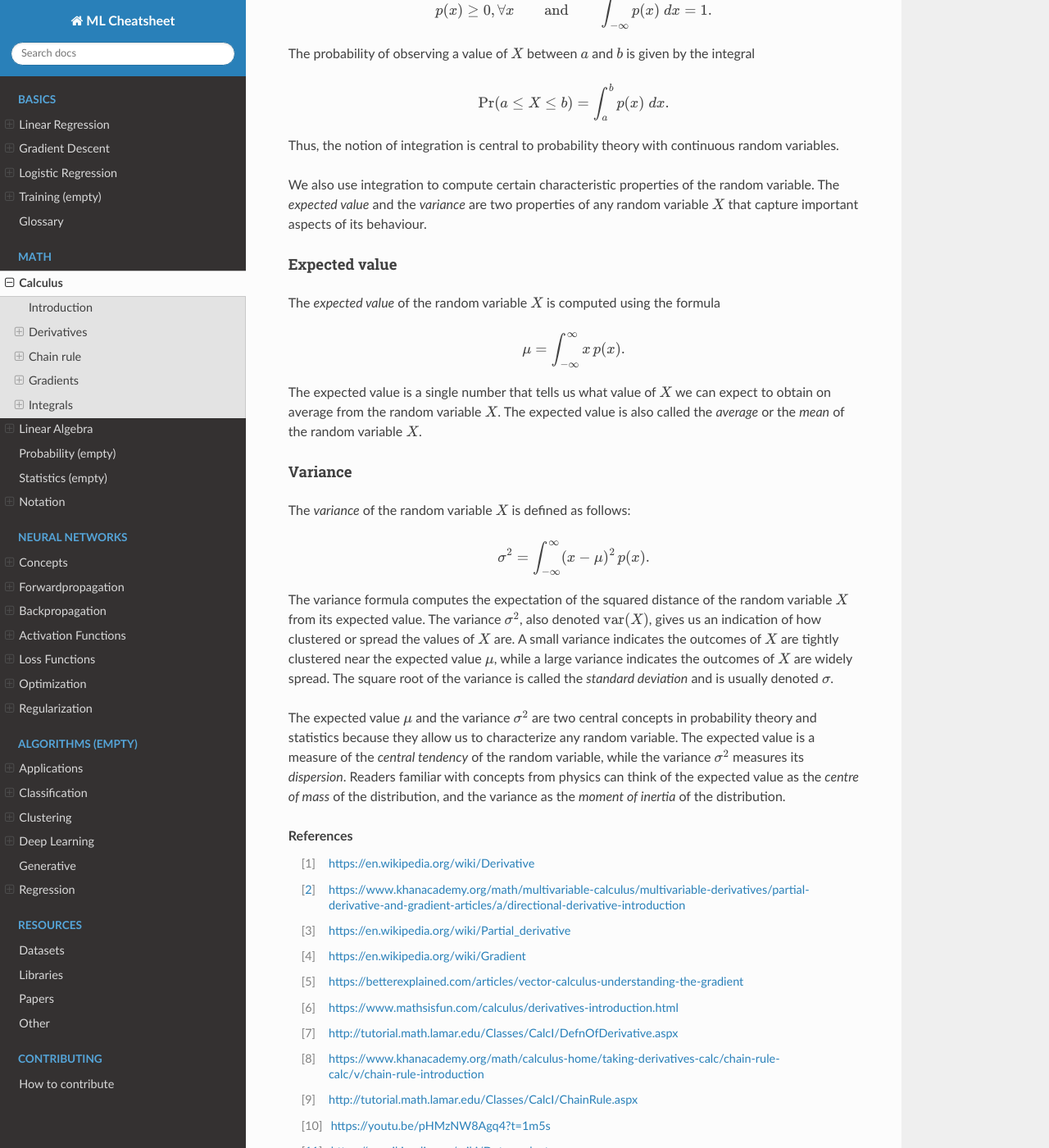
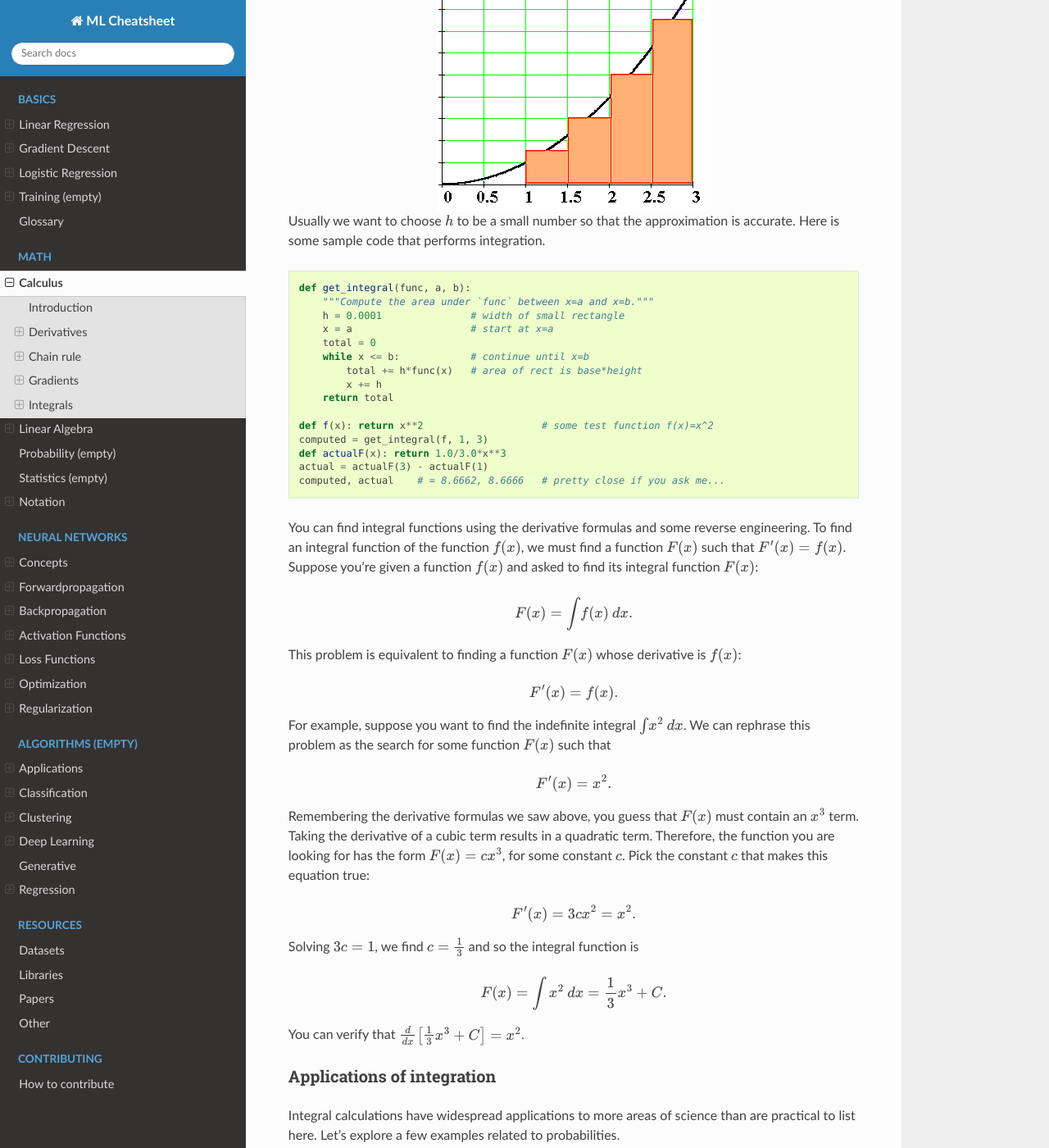
Before and after one commit to bfortuner/ml-glossary, a Sphinx documentation site: the page built from docs/calculus.rst, in a window 1280 px wide and 1400 px high, scrolled down 10382 px. Shown: the whole window at 82% size. Built offline with Sphinx 7.4.7 and the Read the Docs theme 2.0.0, drawn with Linux system fonts in a browser that asks for light colours; some of the changed text lies outside the part shown.

Commit message:
More on integrals

```diff
--- a/docs/calculus.rst
+++ b/docs/calculus.rst
@@ -118,14 +118,16 @@
 ::
 
   def get_derivative(func, x):
-      h = 0.0001                # step size
-      return (func(x+h) - func(x)) / h
+      """Compute the derivative of `func` at the location `x`."""
+      h = 0.0001                          # step size
+      return (func(x+h) - func(x)) / h    # rise-over-run
 
-  x = 3
-  computed = get_derivative(x**2, x)
+  def f(x): return x**2                   # some test function f(x)=x^2
+  x = 3                                   # the location of interest
+  computed = get_derivative(f, x)
   actual = 2*x
 
-  computed, actual = 6.0001, 6
+  computed, actual   # = 6.0001, 6        # pretty close if you ask me...
 
 
 In general it's preferable to use the math to obtain exact derivative formulas, but keep in mind you can always compute derivatives numerically by computing the rise-over-run for a "small step" :math:`h`.
@@ -465,6 +467,73 @@
    :align: center
 
 
+
+Computing integrals
+-------------------
+
+We can approximate the total area under the function :math:`f(x)` between :math:`x=a` and :math:`x=b` by splitting the region into tiny vertical strips of width :math:`h`, then adding up the areas of the rectangular strips. The figure below shows how to compute the area under :math:`f(x)=x^2` between :math:`x=1` and :math:`x=3` by approximating it as four rectangular strips of width :math:`h=0.5`.
+
+.. image:: images/integral_as_rectangular_strips.png
+   :align: center
+
+Usually we want to choose :math:`h` to be a small number so that the approximation is accurate. Here is some sample code that performs integration.
+
+::
+
+  def get_integral(func, a, b):
+      """Compute the area under `func` between x=a and x=b."""
+      h = 0.0001               # width of small rectangle
+      x = a                    # start at x=a
+      total = 0
+      while x <= b:            # continue until x=b
+          total += h*func(x)   # area of rect is base*height
+          x += h
+      return total
+
+  def f(x): return x**2                    # some test function f(x)=x^2
+  computed = get_integral(f, 1, 3)
+  def actualF(x): return 1.0/3.0*x**3
+  actual = actualF(3) - actualF(1)
+  computed, actual    # = 8.6662, 8.6666   # pretty close if you ask me...
+
+
+You can find integral functions using the derivative formulas and some reverse engineering. To find an integral function of the function :math:`f(x)`, we must find a function :math:`F(x)` such that :math:`F'(x)=f(x)`. Suppose you're given a function :math:`f(x)` and asked to find its integral function :math:`F(x)`:
+
+.. math::
+
+   F(x) = \int \! f(x)\: dx.
+
+This problem is equivalent to finding a function :math:`F(x)` whose derivative is :math:`f(x)`:
+
+.. math::
+
+  F'(x) = f(x).
+
+
+For example, suppose you want to find the indefinite integral :math:`\int \!x^2\:dx`. We can rephrase this problem as the search for some function :math:`F(x)` such that
+
+.. math::
+
+  F'(x) = x^2.
+
+Remembering the derivative formulas we saw above, you guess that :math:`F(x)` must contain an :math:`x^3` term. Taking the derivative of a cubic term results in a quadratic term. Therefore, the function you are looking for has the form :math:`F(x)=cx^3`, for some constant :math:`c`. Pick the constant :math:`c` that makes this equation true:
+
+.. math::
+
+  F'(x) = 3cx^2 = x^2.
+
+Solving :math:`3c=1`, we find :math:`c=\frac{1}{3}` and so the integral function is
+
+.. math::
+
+  F(x) = \int x^2 \:dx = \frac{1}{3}x^3 + C.
+
+You can verify that :math:`\frac{d}{dx}\left[\frac{1}{3}x^3 + C\right] = x^2`.
+
+
+
+
+
 Applications of integration
 ---------------------------
 
```
Also changed, not shown: docs/images/integral_as_rectangular_strips.png (added).
